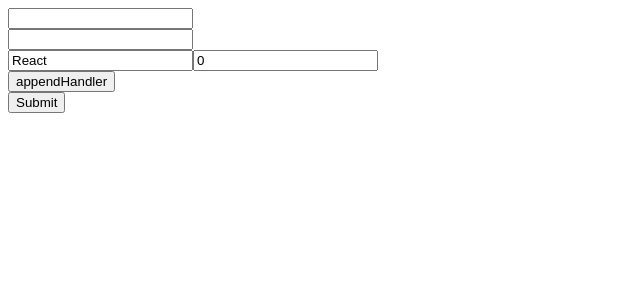
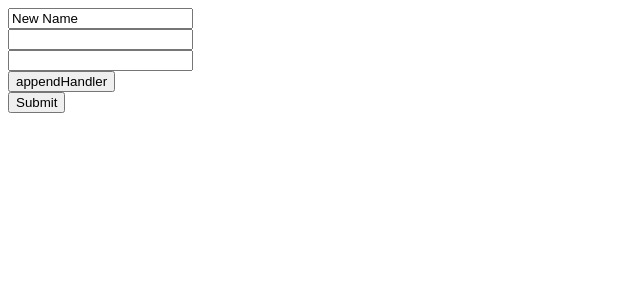
Before and after one commit to leadingslash/vue-phom, a Vue app in the folder app/: page / in a window 1280 px wide. Shown: the top 300 px of the page, without its empty margins (0-640 px from the left). Built offline with nearby package versions, Linux system fonts and the light colour scheme.

Commit message:
Rework errors

```diff
--- a/app/src/App.vue
+++ b/app/src/App.vue
@@ -1,27 +1,32 @@
 <script setup lang="ts">
-import { useForm } from '../../src/index'
+import { useZodForm } from './zod_form'
+import { z } from 'zod'
 
-const { useField, useArrayField, handleSubmit, formState } = useForm<{
-	name: string
-	info: { age: number }
-	skills: Array<{ id: string; skill: string; level: number }>
-}>({
+const schema = z.object({
+	name: z.string().min(4),
+	age: z.number().min(18),
+	data: z.object({
+		additionalInfo: z.string().min(16),
+	}),
+	skills: z.array(
+		z.object({
+			id: z.string().min(1),
+			skill: z.string().min(1),
+			level: z.number().min(-10).max(10),
+		}),
+	),
+})
+
+const { useField, errors, useArrayField, handleSubmit, formState } = useZodForm(schema, {
 	defaultValues: {
-		skills: [
-			{
-				id: `${Date.now()}`,
-				skill: 'React',
-				level: 0,
-			},
-		],
+		name: 'New Name',
 	},
 })
-
 const { fields, append, useFieldAtIndex } = useArrayField('skills')
 
 const submit = handleSubmit((data) => console.log(data))
 const appendHandler = () => {
-	append({ id: `${Date.now()}`, skill: `New Skill`, level: 0 })
+	append({ id: `${Date.now()}`, skill: 'New Skill', level: 0 })
 }
 </script>
 
@@ -29,19 +34,32 @@ const appendHandler = () => {
 	<form @submit.prevent="submit">
 		<div>
 			<input type="text" v-bind="useField('name')" />
-			<span v-if="formState.fieldsDirty['name']">changed</span>
+			<span v-if="errors.name">{{ errors.name.message }}</span>
 		</div>
 		<div>
-			<input type="number" v-bind="useField('info.age', { toNumber: true })" />
-			<span v-if="formState.fieldsDirty['info.age']">changed</span>
+			<input type="number" v-bind="useField('age', { toNumber: true })" />
+			<span v-if="errors.age">{{ errors.age.message }}</span>
 		</div>
+		<div>
+			<input type="text" v-bind="useField('data.additionalInfo')" />
+			<span v-if="errors['data.additionalInfo']">{{
+				errors['data.additionalInfo'].message
+			}}</span>
+		</div>
+
 		<div v-for="(field, index) in fields" :key="field.id">
 			<input v-bind="useFieldAtIndex(index, 'skill')" :key="field.id" type="text" />
+			<span v-if="errors[`skills.${index}.skill`]">{{
+				errors[`skills.${index}.skill`]?.message
+			}}</span>
 			<input
 				v-bind="useFieldAtIndex(index, 'level', { toNumber: true })"
 				:key="field.id"
 				type="number"
 			/>
+			<span v-if="errors[`skills.${index}.level`]">{{
+				errors[`skills.${index}.level`]?.message
+			}}</span>
 		</div>
 		<div><button @click.prevent="appendHandler">appendHandler</button></div>
 
--- a/src/form.ts
+++ b/src/form.ts
@@ -35,14 +35,8 @@ export type ValidationError = {
 	code: string
 }
 
-export type ValidationErrors<
-	TData extends AnyDataType,
-	TPath extends Path<TData> = Path<TData>,
-> = Partial<
-	Record<
-		Path<TData>,
-		PathValue<TData, TPath> extends Array<any> ? ValidationError[] : ValidationError
-	>
+export type ValidationErrors<TData extends AnyDataType> = Partial<
+	Record<Path<TData>, ValidationError>
 >
 
 export const useForm = <TData extends AnyDataType, TDefaultData extends TData = TData>(
@@ -120,7 +114,6 @@ export const useForm = <TData extends AnyDataType, TDefaultData extends TData =
 			const validateErrors = await validation(data)
 			if (validateErrors) {
 				errors.value = validateErrors
-				console.log(errors.value)
 				return false
 			} else {
 				errors.value = {}
@@ -132,15 +125,13 @@ export const useForm = <TData extends AnyDataType, TDefaultData extends TData =
 
 	const dataRef = ref<TData>({ ...defaultValues } as TData)
 	const fieldRefs = shallowRef<Partial<Record<Path<TData>, any>>>({})
-	const modelRefs = shallowRef<Partial<Record<Path<TData>, any>>>({})
 
 	const getFieldModel = <TPath extends Path<TData>>(
 		path: TPath,
 		options?: FieldOptions<PathValue<TData, TPath>>,
 	): WritableComputedRef<PathValue<TData, TPath>> => {
-		if (!modelRefs.value[path]) {
 		const { toDate, toNumber, transform } = options ?? {}
-			modelRefs.value[path] = computed<PathValue<TData, TPath>>({
+		const field = computed<PathValue<TData, TPath>>({
 			get: () => get(unref(dataRef), path, null),
 			set: (value: any) => {
 				let finalValue = value
@@ -148,7 +139,8 @@ export const useForm = <TData extends AnyDataType, TDefaultData extends TData =
 					finalValue = new Date(finalValue)
 				}
 				if (toNumber) {
-						finalValue = Number(finalValue)
+					const number = parseFloat(finalValue)
+					finalValue = Number.isNaN(number) ? finalValue : number
 				}
 				if (transform) {
 					finalValue = transform(finalValue)
@@ -160,8 +152,7 @@ export const useForm = <TData extends AnyDataType, TDefaultData extends TData =
 				debounceOnChangeValidate()
 			},
 		})
-		}
-		return modelRefs.value[path]
+		return field
 	}
 
 	const watchField = <TPath extends Path<TData>>(path: TPath) => {
@@ -205,10 +196,6 @@ export const useForm = <TData extends AnyDataType, TDefaultData extends TData =
 		})
 	}
 
-	const useError = <TPath extends Path<TData>>(path: TPath) => {
-		return computed<ValidationErrors<TData, TPath>[TPath]>(() => unref(errors)[path] ?? null)
-	}
-
 	const useArrayField = <TPath extends Path<TData>>(path: TPath) => {
 		const model = getFieldModel(path)
 		const castModel = model as WritableComputedRef<Array<any>>
@@ -237,7 +224,13 @@ export const useForm = <TData extends AnyDataType, TDefaultData extends TData =
 			return useField(`${path}.${index}.${subPath}` as any, options)
 		}
 
-		return { append, prepend, remove, fields: watchField(path), useFieldAtIndex }
+		return {
+			append,
+			prepend,
+			remove,
+			fields: watchField(path),
+			useFieldAtIndex,
+		}
 	}
 
 	const handleSubmit =
@@ -261,5 +254,13 @@ export const useForm = <TData extends AnyDataType, TDefaultData extends TData =
 			}
 		}
 
-	return { handleSubmit, formState, reset, useField, useError, useArrayField, watchField }
+	return {
+		handleSubmit,
+		formState,
+		reset,
+		useField,
+		useArrayField,
+		watchField,
+		errors: readonly(errors),
 	}
+}
```
Lines whose indentation alone changed are shown as unchanged.
